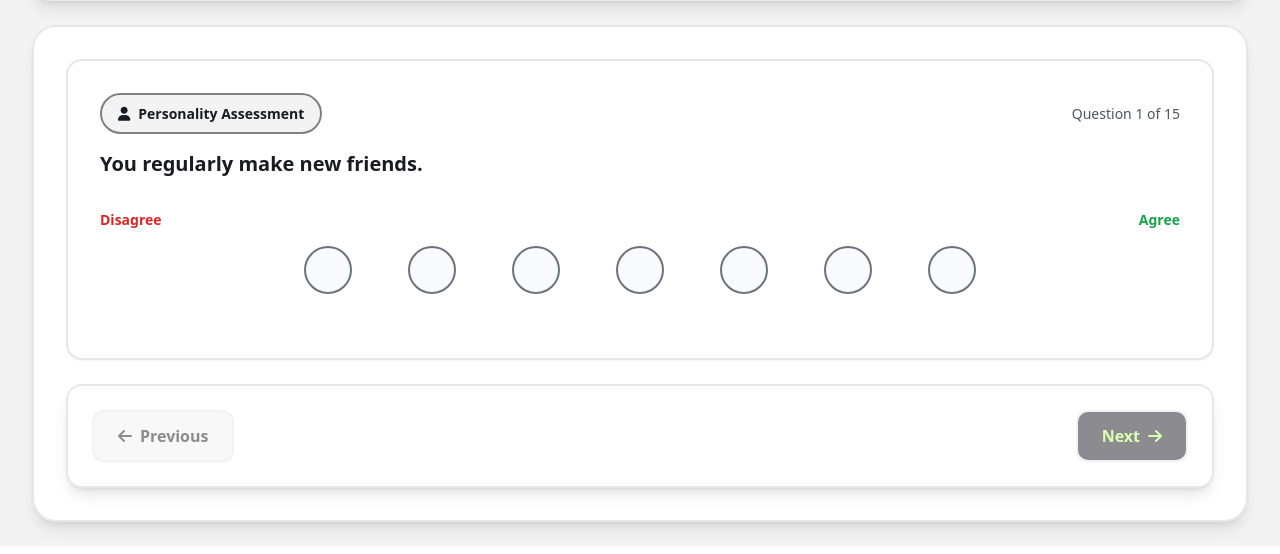
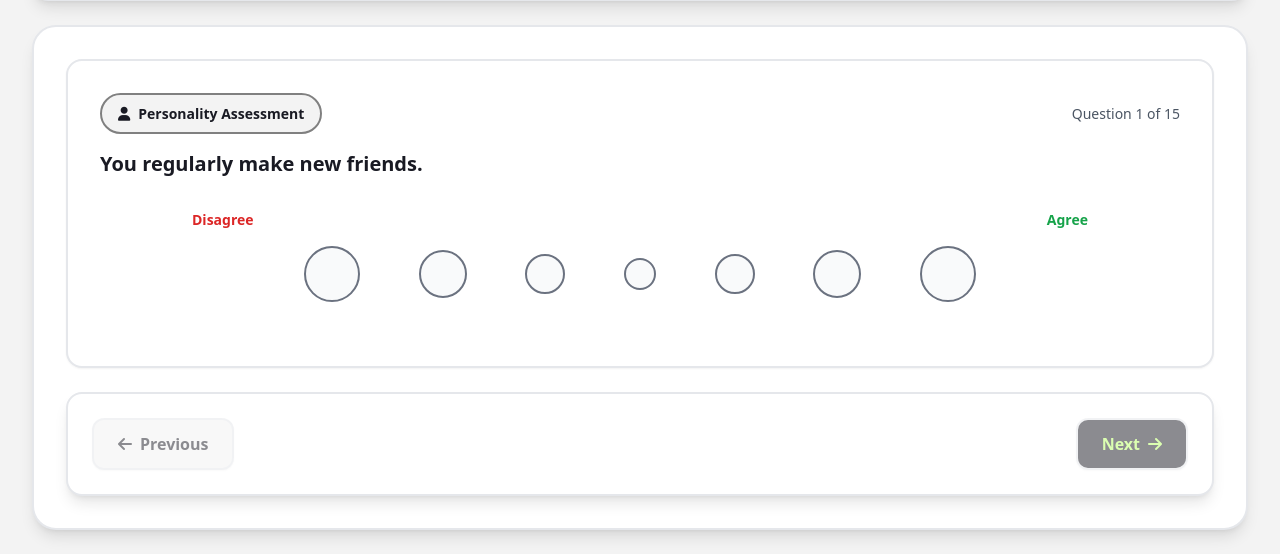
Before and after one commit to Jim-Hadjili/Career_Quiz_App, a PHP site: page /Content/Pages/quizPage.php in a window 1280 px wide. Shown: the part 554-1108 px from the top of the page. Run offline with PHP 8.4, Linux system fonts and the light colour scheme; some libraries are stand-ins or nearby versions.

Commit message:
style: Update scale option dimensions and font sizes for improved visual consistency

```diff
--- a/Content/Includes/quizPageComponents/quizPage.Css
+++ b/Content/Includes/quizPageComponents/quizPage.Css
@@ -29,6 +29,9 @@ body {
 .scale-option[data-scale="1"] {
   border-color: #6b7280;
   background-color: #f9fafb;
+  width: 56px;
+  height: 56px;
+  font-size: 1.1rem;
 }
 .scale-option[data-scale="1"]:hover {
   border-color: #4b5563;
@@ -43,6 +46,9 @@ body {
 .scale-option[data-scale="2"] {
   border-color: #6b7280;
   background-color: #f9fafb;
+  width: 48px;
+  height: 48px;
+  font-size: 1rem;
 }
 .scale-option[data-scale="2"]:hover {
   border-color: #4b5563;
@@ -57,6 +63,9 @@ body {
 .scale-option[data-scale="3"] {
   border-color: #6b7280;
   background-color: #f9fafb;
+  width: 40px;
+  height: 40px;
+  font-size: 0.95rem;
 }
 .scale-option[data-scale="3"]:hover {
   border-color: #4b5563;
@@ -72,6 +81,9 @@ body {
 .scale-option[data-scale="4"] {
   border-color: #6b7280;
   background-color: #f9fafb;
+  width: 32px;
+  height: 32px;
+  font-size: 0.9rem;
 }
 .scale-option[data-scale="4"]:hover {
   border-color: #4b5563;
@@ -87,6 +99,9 @@ body {
 .scale-option[data-scale="5"] {
   border-color: #6b7280;
   background-color: #f9fafb;
+  width: 40px;
+  height: 40px;
+  font-size: 0.95rem;
 }
 .scale-option[data-scale="5"]:hover {
   border-color: #4b5563;
@@ -101,6 +116,9 @@ body {
 .scale-option[data-scale="6"] {
   border-color: #6b7280;
   background-color: #f9fafb;
+  width: 48px;
+  height: 48px;
+  font-size: 1rem;
 }
 .scale-option[data-scale="6"]:hover {
   border-color: #4b5563;
@@ -115,6 +133,9 @@ body {
 .scale-option[data-scale="7"] {
   border-color: #6b7280;
   background-color: #f9fafb;
+  width: 56px;
+  height: 56px;
+  font-size: 1.1rem;
 }
 .scale-option[data-scale="7"]:hover {
   border-color: #4b5563;
--- a/Content/Scripts/quizPageScripts/quizPage.js
+++ b/Content/Scripts/quizPageScripts/quizPage.js
@@ -140,7 +140,7 @@ class QuizApp {
                         </div>
 
                         <div class="mb-8">
-                            <div class="flex items-center justify-between mb-4">
+                            <div class="flex items-center justify-between mb-4 max-w-4xl mx-auto">
                                 <div class="flex items-center space-x-4">
                                     <span class="text-sm font-bold text-red-600 font-sans">Disagree</span>
                                 </div>
```
